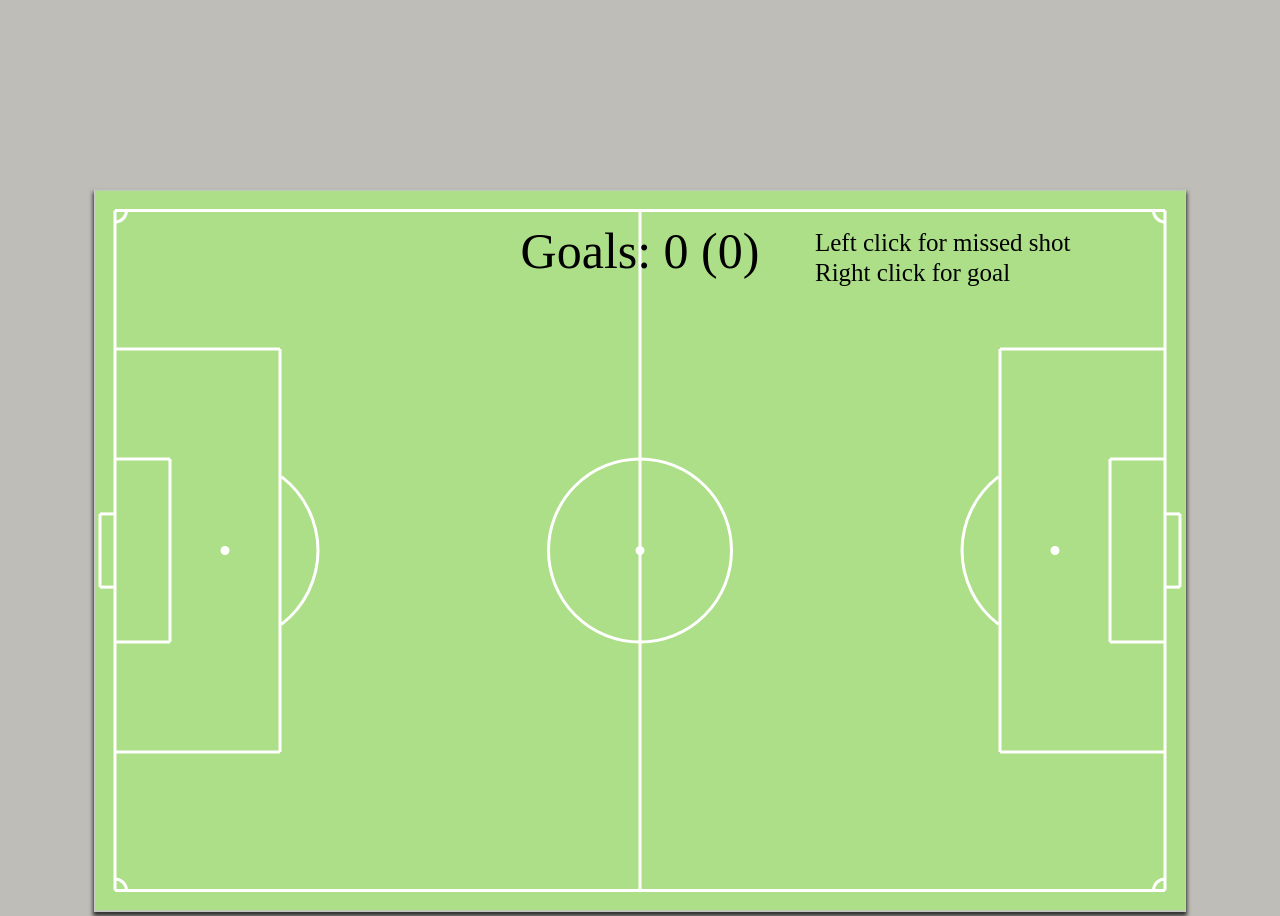
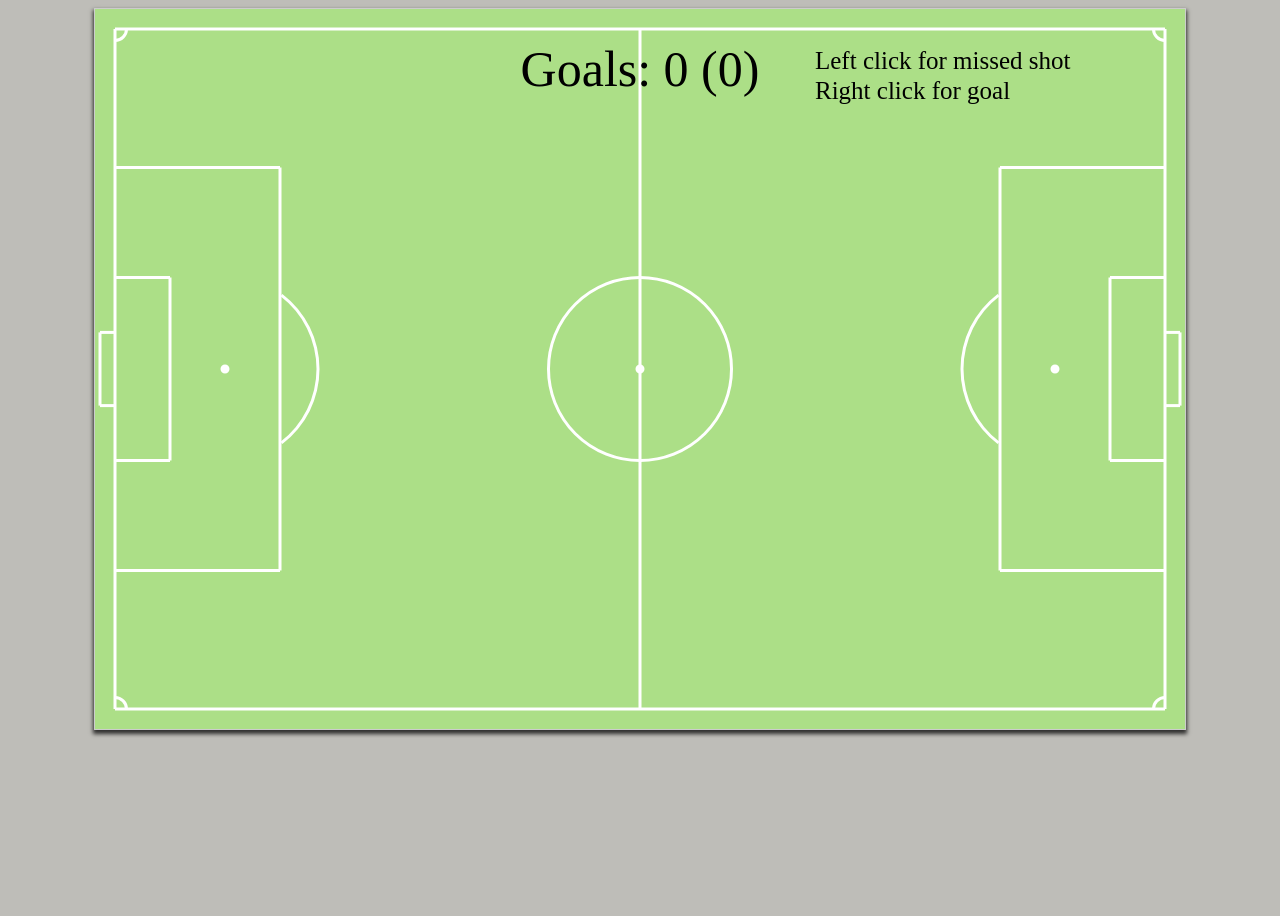
Before and after one commit to papersson/shottagger, a plain HTML site: page index.html in a window 1280 px wide. After the commit the page ends 800 px from the top, so only its background shows below. Drawn offline with nearby package versions, Linux system fonts and the light colour scheme.

Commit message:
center vertically

```diff
--- a/index.html
+++ b/index.html
@@ -10,7 +10,7 @@
     </head>
     <body bgcolor='#bebdb8'>
 
-        <div id="pitch-div" style="text-align: center; position: relative; top: 50%; transform: translateY(25%);">
+        <div id="pitch-div" style="text-align: center; position: relative; top: 50%;">
         </div>
         <script type="text/javascript">
             // https://observablehq.com/@cheung927/d3-js-football-pitch/2
```
